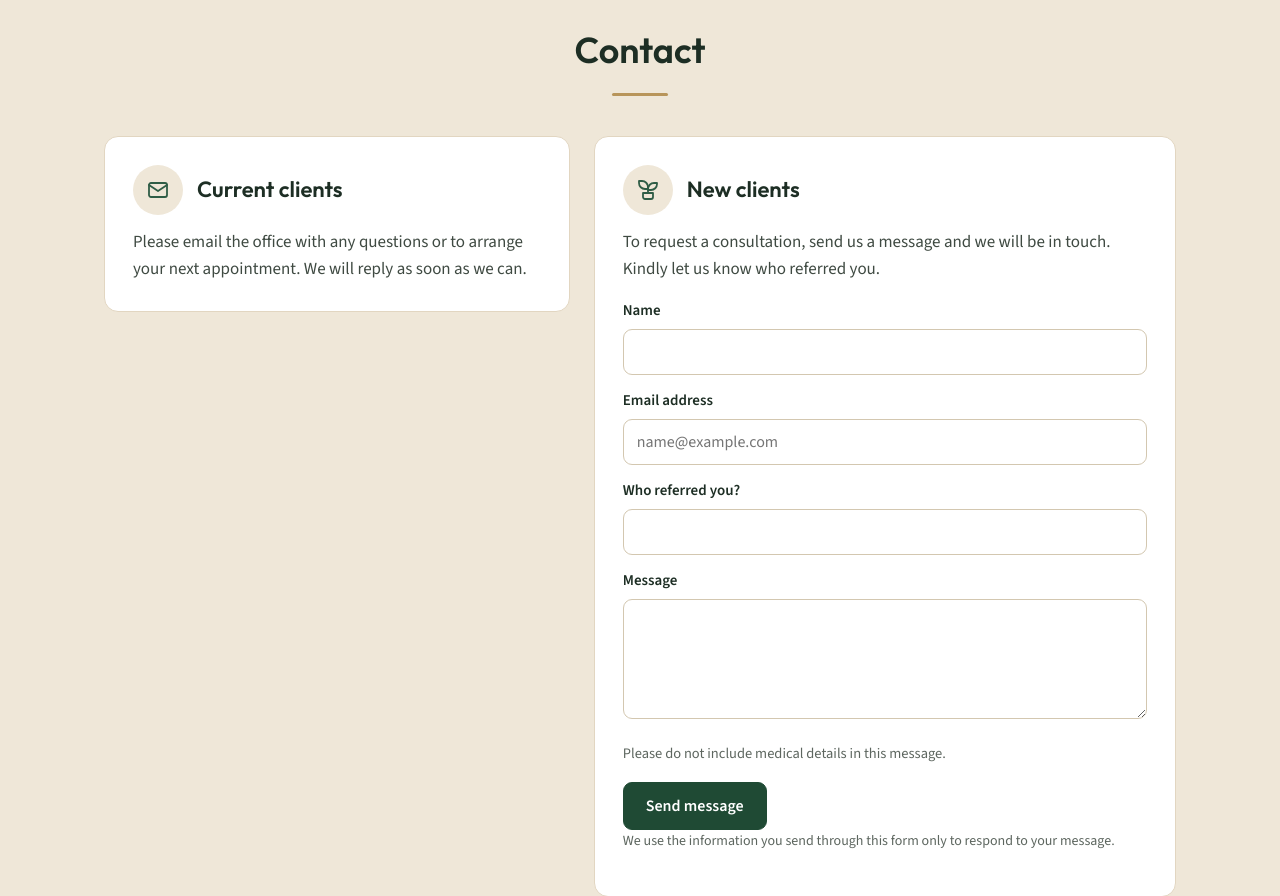
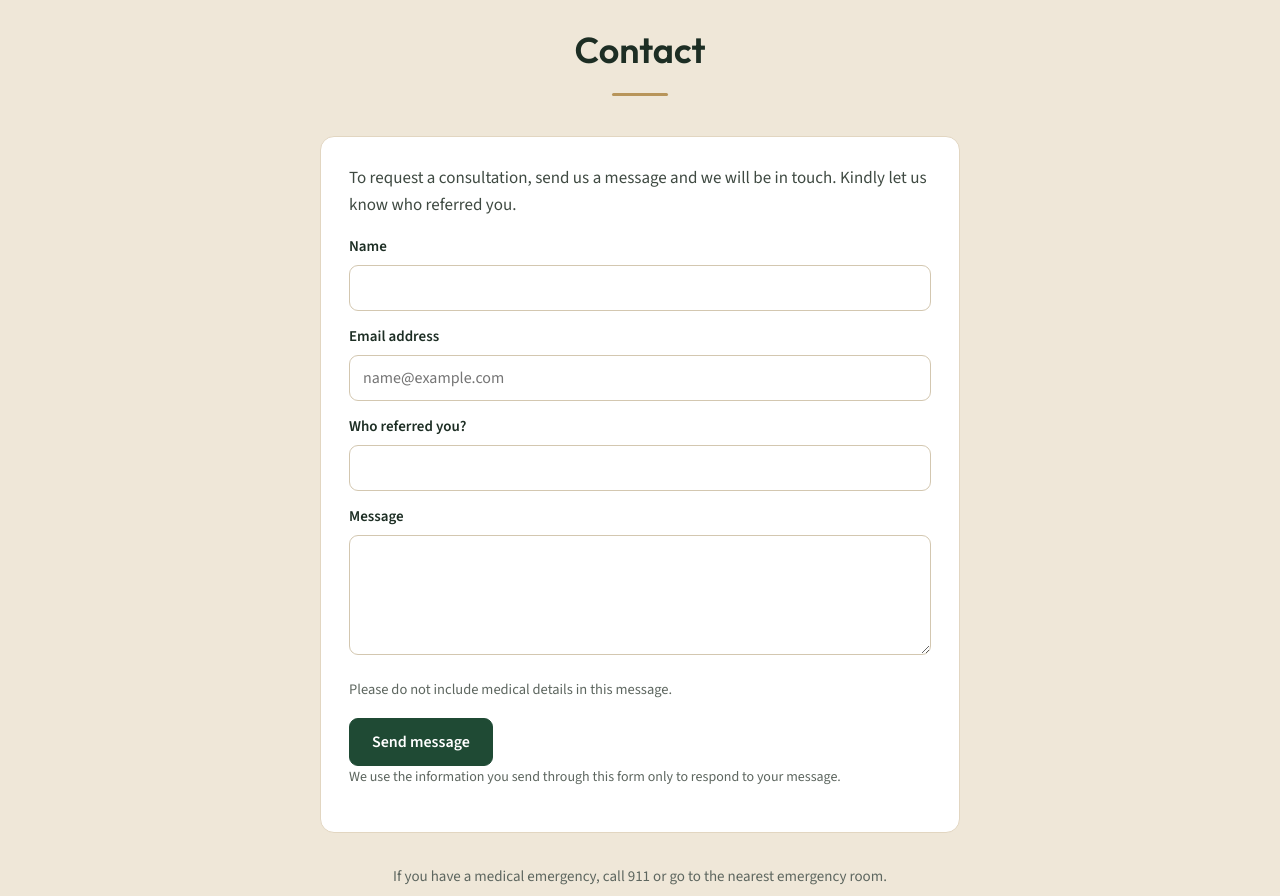
Before and after one commit to GHSteph8/IMCwebsite, a plain HTML site: page index.html in a window 1280 px wide. Shown: the part 2840-3736 px from the top of the page. Drawn offline with Linux system fonts and the light colour scheme.

Commit message:
Remove current clients box and New clients heading from Contact section
Co-Authored-By: Claude Opus 5.5 <noreply@anthropic.com>
Claude-Session: https://claude.ai/code/session_01VM694Wxb9AwUx8aCKrZ7Zh

```diff
--- a/index.html
+++ b/index.html
@@ -141,11 +141,10 @@
 
   /* Contact */
   .contact { background: var(--cream-deep); padding: 64px 0; border-top: 1px solid var(--sand); }
-  .clients { display: grid; grid-template-columns: 1fr 1.25fr; gap: 24px; align-items: start; margin-top: 40px; }
+  .clients { max-width: 640px; margin: 40px auto 0; }
   .panel { background: var(--white); border: 1px solid var(--sand); border-radius: var(--radius); padding: 28px; }
   .panel h3 { display: flex; align-items: center; gap: 14px; font-size: 22px; font-weight: 600; margin-bottom: 14px; }
   .panel p { margin: 0 0 16px; }
-  .panel.current p { margin: 0; }
   .field { margin-bottom: 14px; }
   label { display: block; font-weight: 600; font-size: 15px; color: var(--ink); margin-bottom: 6px; }
   input, textarea { width: 100%; font: 16px var(--body); color: var(--ink); background: var(--white); border: 1px solid #d3c7b0; border-radius: 9px; padding: 11px 13px; }
@@ -186,7 +185,6 @@
     .step-arrow { display: none; }
     .cta { flex-direction: column; align-items: flex-start; gap: 22px; padding: 32px 26px; }
     .cta-leaves { width: 180px; top: auto; bottom: -30px; transform: none; opacity: .5; }
-    .clients { grid-template-columns: 1fr; }
     footer .wrap { flex-direction: column; text-align: center; }
     footer .links { flex-wrap: wrap; justify-content: center; }
   }
@@ -363,12 +361,7 @@
       <h2 class="section-title">Contact</h2>
       <div class="bar"></div>
       <div class="clients">
-        <div class="panel current">
-          <h3><span class="bubble"><svg class="icon"><use href="#i-mail"/></svg></span>Current clients</h3>
-          <p>Please email the office with any questions or to arrange your next appointment. We will reply as soon as we can.</p>
-        </div>
         <div class="panel" id="new-clients">
-          <h3><span class="bubble"><svg class="icon"><use href="#i-plant"/></svg></span>New clients</h3>
           <div id="form-area">
             <p>To request a consultation, send us a message and we will be in touch. Kindly let us know who referred you.</p>
             <form id="new-client-form">
```
